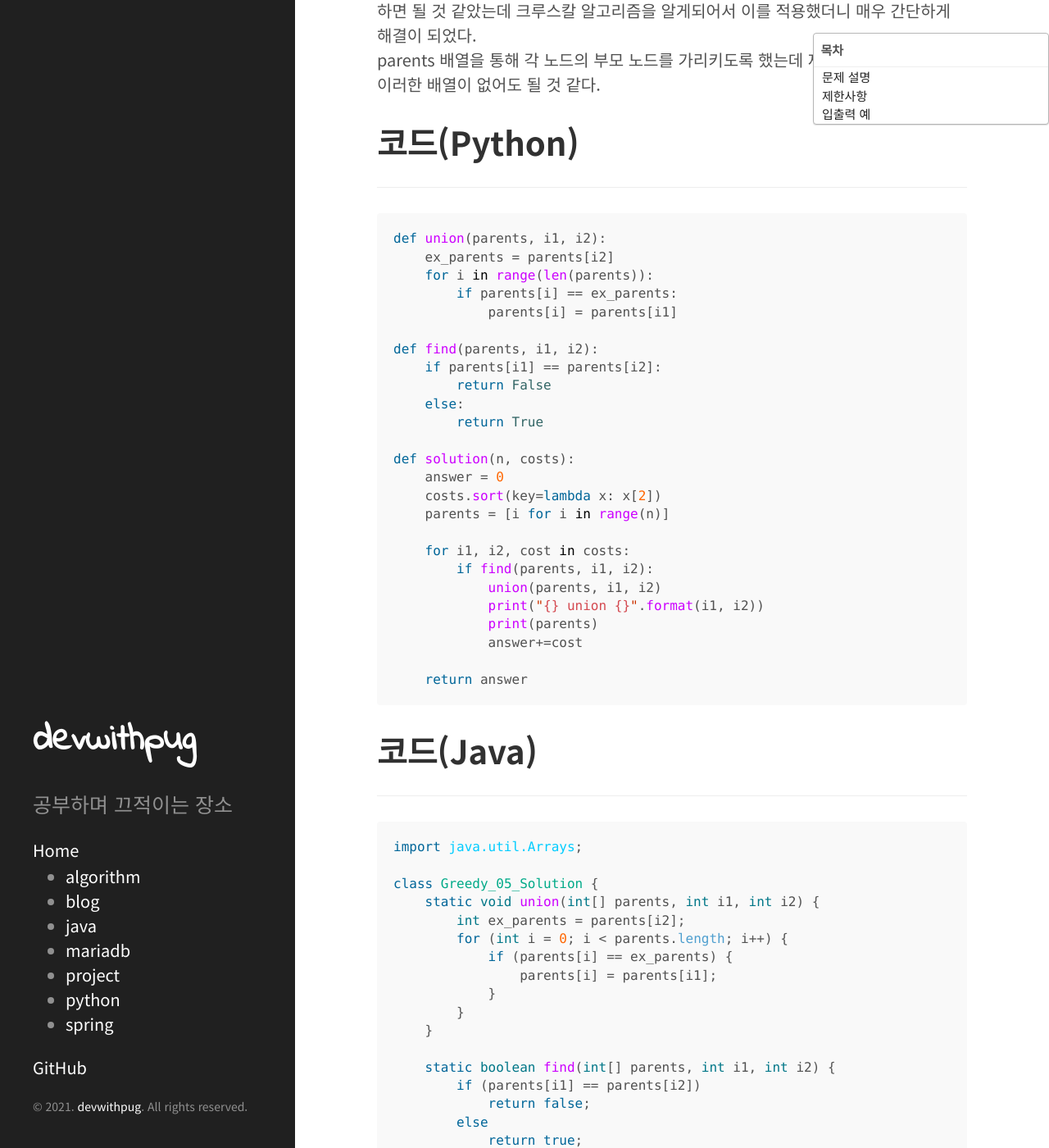
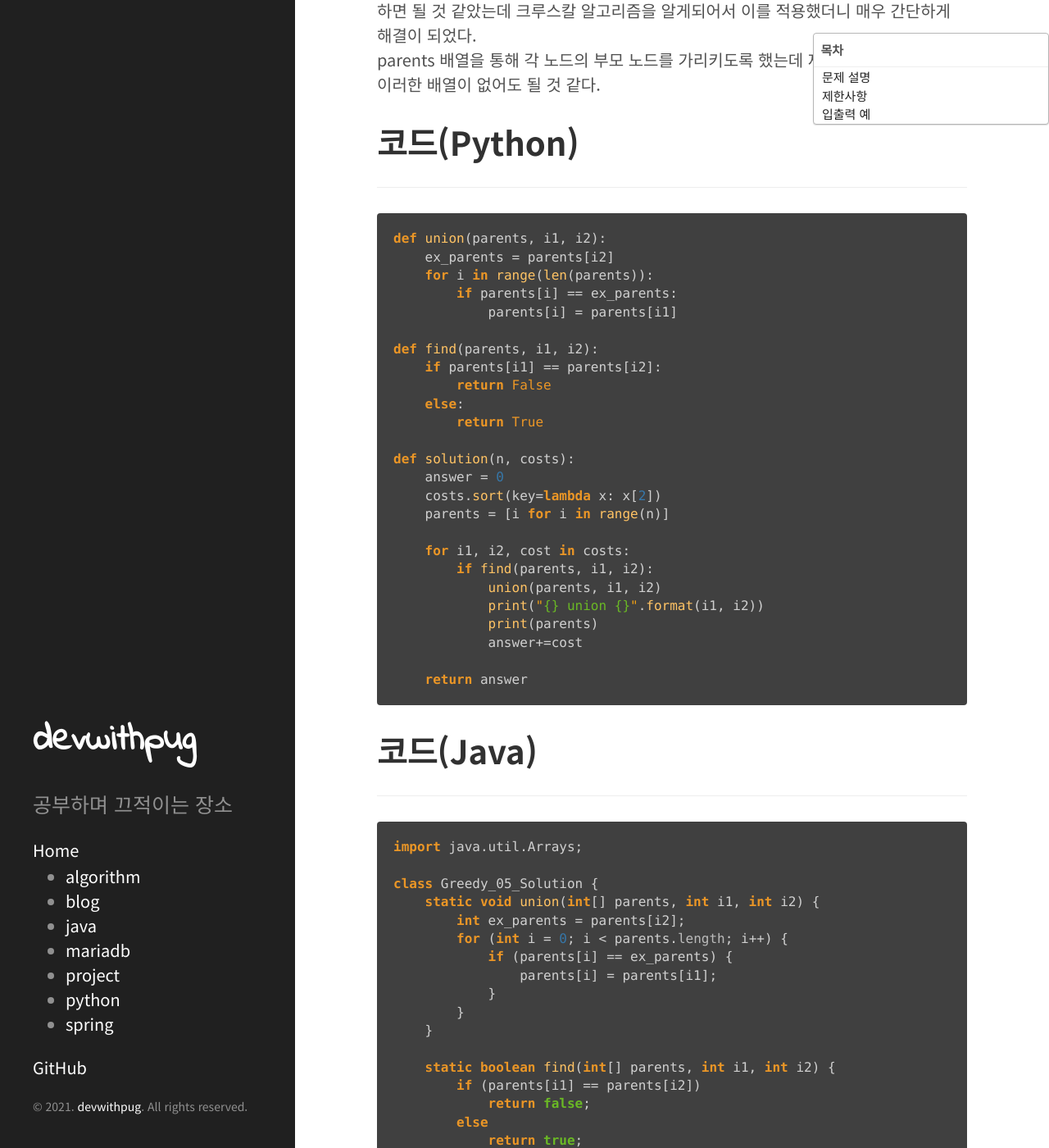
Before and after one commit to devwithpug/devwithpug.github.io, a Jekyll site: the page built from _posts/2021-03-22-algorithm-6.md, in a window 1280 px wide and 1400 px high, scrolled down 1533 px. Shown: the whole window at 82% size. Built offline with Jekyll 4.4.1, drawn with Linux system fonts in a browser that asks for light colours; comment, search, counter and statistics services are not loaded.

Commit message:
change syntax highlighting to IDEA style

```diff
--- a/css/syntax.css
+++ b/css/syntax.css
@@ -1,65 +1,70 @@
-.highlight .hll { background-color: #ffc; }
-.highlight .c { color: #0c0; } /* Comment */
-.highlight .err { color: #a00; background-color: #faa } /* Error */
-.highlight .k { color: #069; } /* Keyword */
-.highlight .o { color: #555 } /* Operator */
-.highlight .cm { color: #09f; font-style: italic } /* Comment.Multiline */
-.highlight .cp { color: #0c0 } /* Comment.Preproc */
-.highlight .c1 { color: #0c0; } /* Comment.Single */
-.highlight .cs { color: #0c0; } /* Comment.Special */
-.highlight .gd { background-color: #fcc; border: 1px solid #c00 } /* Generic.Deleted */
-.highlight .ge { font-style: italic } /* Generic.Emph */
-.highlight .gr { color: #f00 } /* Generic.Error */
-.highlight .gh { color: #030; } /* Generic.Heading */
-.highlight .gi { background-color: #cfc; border: 1px solid #0c0 } /* Generic.Inserted */
-.highlight .go { color: rgb(50, 50, 50) } /* Generic.Output */
-.highlight .gp { color: #009; } /* Generic.Prompt */
+.highlight pre { background-color: #404040 }
+.highlight .hll { background-color: #404040 }
+.highlight .c { color: #4bad2d; font-style: italic } /* Comment */
+.highlight .err { color: #a61717; background-color: #e3d2d2 } /* Error */
+.highlight .g { color: #d0d0d0 } /* Generic */
+.highlight .k { color: #eb9626; font-weight: bold } /* Keyword */
+.highlight .l { color: #d0d0d0 } /* Literal */
+.highlight .n { color: #d0d0d0 } /* Name */
+.highlight .o { color: #d0d0d0 } /* Operator */
+.highlight .x { color: #d0d0d0 } /* Other */
+.highlight .p { color: #d0d0d0 } /* Punctuation */
+.highlight .cm { color: #4bad2d; font-style: italic } /* Comment.Multiline */
+.highlight .cp { color: #cd2828; font-weight: bold } /* Comment.Preproc */
+.highlight .c1 { color: #4bad2d; font-style: italic } /* Comment.Single */
+.highlight .cs { color: #e50808; font-weight: bold; background-color: #520000 } /* Comment.Special */
+.highlight .gd { color: #d22323 } /* Generic.Deleted */
+.highlight .ge { color: #d0d0d0; font-style: italic } /* Generic.Emph */
+.highlight .gr { color: #d22323 } /* Generic.Error */
+.highlight .gh { color: #ffffff; font-weight: bold } /* Generic.Heading */
+.highlight .gi { color: #589819 } /* Generic.Inserted */
+.highlight .go { color: #cccccc } /* Generic.Output */
+.highlight .gp { color: #aaaaaa } /* Generic.Prompt */
 .highlight .gs { color: #d0d0d0; font-weight: bold } /* Generic.Strong */
-.highlight .gu { color: #030; } /* Generic.Subheading */
-.highlight .gt { color: #9c6 } /* Generic.Traceback */
-.highlight .kc { color: #069; } /* Keyword.Constant */
-.highlight .kd { color: #069; } /* Keyword.Declaration */
-.highlight .kn { color: #069; } /* Keyword.Namespace */
-.highlight .kp { color: #069 } /* Keyword.Pseudo */
-.highlight .kr { color: #069; } /* Keyword.Reserved */
-.highlight .kt { color: #078; } /* Keyword.Type */
-.highlight .m { color: #f60 } /* Literal.Number */
-.highlight .s { color: #d44950 } /* Literal.String */
-.highlight .na { color: #4f9fcf } /* Name.Attribute */
-.highlight .nb { color: #366 } /* Name.Builtin */
-.highlight .nc { color: #0a8; } /* Name.Class */
-.highlight .no { color: #360 } /* Name.Constant */
-.highlight .nd { color: #99f } /* Name.Decorator */
-.highlight .ni { color: #999; } /* Name.Entity */
-.highlight .ne { color: #c00; } /* Name.Exception */
-.highlight .nf { color: #c0f } /* Name.Function */
-.highlight .nl { color: #99f } /* Name.Label */
-.highlight .nn { color: #0cf; } /* Name.Namespace */
-.highlight .nt { color: #2f6f9f; } /* Name.Tag */
-.highlight .nv { color: #033 } /* Name.Variable */
-.highlight .ow { color: #000; } /* Operator.Word */
-.highlight .w { color: #bbb } /* Text.Whitespace */
-.highlight .mf { color: #f60 } /* Literal.Number.Float */
-.highlight .mh { color: #f60 } /* Literal.Number.Hex */
-.highlight .mi { color: #f60 } /* Literal.Number.Integer */
-.highlight .mo { color: #f60 } /* Literal.Number.Oct */
-.highlight .sb { color: #c30 } /* Literal.String.Backtick */
-.highlight .sc { color: #c30 } /* Literal.String.Char */
-.highlight .sd { color: #c30; font-style: italic } /* Literal.String.Doc */
-.highlight .s2 { color: #c30 } /* Literal.String.Double */
-.highlight .se { color: #c30; } /* Literal.String.Escape */
-.highlight .sh { color: #c30 } /* Literal.String.Heredoc */
-.highlight .si { color: #a00 } /* Literal.String.Interpol */
-.highlight .sx { color: #c30 } /* Literal.String.Other */
-.highlight .sr { color: #3aa } /* Literal.String.Regex */
-.highlight .s1 { color: #c30 } /* Literal.String.Single */
-.highlight .ss { color: #fc3 } /* Literal.String.Symbol */
-.highlight .bp { color: #366 } /* Name.Builtin.Pseudo */
-.highlight .vc { color: #033 } /* Name.Variable.Class */
-.highlight .vg { color: #033 } /* Name.Variable.Global */
-.highlight .vi { color: #033 } /* Name.Variable.Instance */
-.highlight .il { color: #f60 } /* Literal.Number.Integer.Long */
-
-.css .o,
-.css .o + .nt,
-.css .nt + .nt { color: #999; }
+.highlight .gu { color: #ffffff } /* Generic.Subheading */
+.highlight .gt { color: #d22323 } /* Generic.Traceback */
+.highlight .kc { color: #6ab825; font-weight: bold } /* Keyword.Constant */
+.highlight .kd { color: #eb9626; font-weight: bold } /* Keyword.Declaration */
+.highlight .kn { color: #eb9626; font-weight: bold } /* Keyword.Namespace */
+.highlight .kp { color: #6ab825 } /* Keyword.Pseudo */
+.highlight .kr { color: #6ab825; font-weight: bold } /* Keyword.Reserved */
+.highlight .kt { color: #eb9626; font-weight: bold } /* Keyword.Type */
+.highlight .ld { color: #d0d0d0 } /* Literal.Date */
+.highlight .m { color: rgb(88,128,161) } /* Literal.Number */
+.highlight .s { color: #6ab825 } /* Literal.String */
+.highlight .na { color: #bbbbbb } /* Name.Attribute */
+.highlight .nb { color: #eb9626 } /* Name.Builtin */
+.highlight .nc { color: #d0d0d0 } /* Name.Class */
+.highlight .no { color: #40ffff } /* Name.Constant */
+.highlight .nd { color: rgb(183,177,29) } /* Name.Decorator */
+.highlight .ni { color: #d0d0d0 } /* Name.Entity */
+.highlight .ne { color: #bbbbbb } /* Name.Exception */
+.highlight .nf { color: rgb(255, 195, 100) } /* Name.Function */
+.highlight .nl { color: #d0d0d0 } /* Name.Label */
+.highlight .nn { color: #d0d0d0 } /* Name.Namespace */
+.highlight .nx { color: #d0d0d0 } /* Name.Other */
+.highlight .py { color: #d0d0d0 } /* Name.Property */
+.highlight .nt { color: #6ab825; font-weight: bold } /* Name.Tag */
+.highlight .nv { color: #40ffff } /* Name.Variable */
+.highlight .ow { color: #eb9626; font-weight: bold } /* Operator.Word */
+.highlight .w { color: #666666 } /* Text.Whitespace */
+.highlight .mf { color: #3677a9 } /* Literal.Number.Float */
+.highlight .mh { color: #3677a9 } /* Literal.Number.Hex */
+.highlight .mi { color: #3677a9 } /* Literal.Number.Integer */
+.highlight .mo { color: #3677a9 } /* Literal.Number.Oct */
+.highlight .sb { color: #ed9d13 } /* Literal.String.Backtick */
+.highlight .sc { color: #ed9d13 } /* Literal.String.Char */
+.highlight .sd { color: #ed9d13 } /* Literal.String.Doc */
+.highlight .s2 { color: #ed9d13 } /* Literal.String.Double */
+.highlight .se { color: #ed9d13 } /* Literal.String.Escape */
+.highlight .sh { color: #ed9d13 } /* Literal.String.Heredoc */
+.highlight .si { color: #ed9d13 } /* Literal.String.Interpol */
+.highlight .sx { color: #ffa500 } /* Literal.String.Other */
+.highlight .sr { color: #ed9d13 } /* Literal.String.Regex */
+.highlight .s1 { color: #ed9d13 } /* Literal.String.Single */
+.highlight .ss { color: #ed9d13 } /* Literal.String.Symbol */
+.highlight .bp { color: #eb9626 } /* Name.Builtin.Pseudo */
+.highlight .vc { color: #40ffff } /* Name.Variable.Class */
+.highlight .vg { color: #40ffff } /* Name.Variable.Global */
+.highlight .vi { color: #40ffff } /* Name.Variable.Instance */
+.highlight .il { color: #3677a9 } /* Literal.Number.Integer.Long */
```
